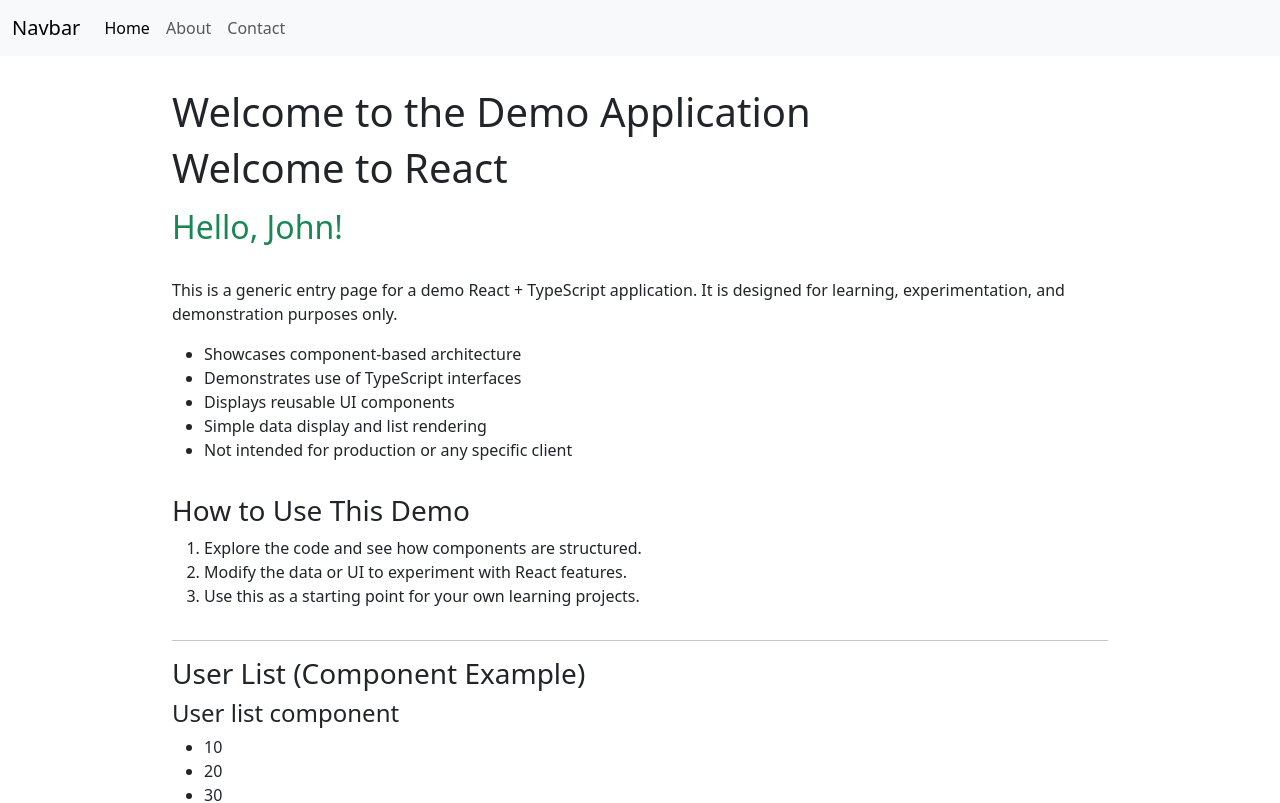
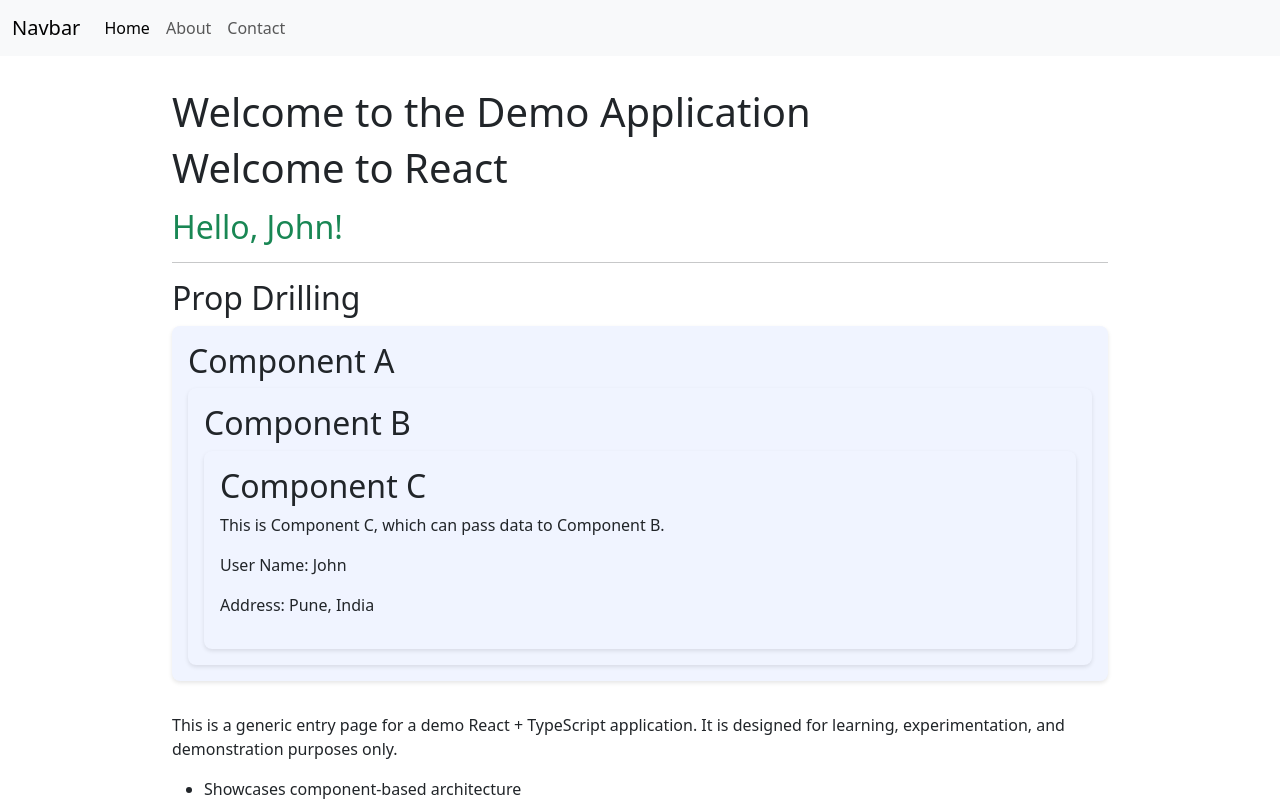
Before and after one commit to shirkeamy/AalimxClasses, a React (Create React App) app in the folder Dec24/React/may-app-1/: page / in a window 1280 px wide. Shown: the top 803 px of the page. Built offline with nearby package versions, Linux system fonts and the light colour scheme.

Commit message:
Dec2024Batch | Amol | Session 18 - React Prop drilling, Context API

```diff
--- a/Dec24/React/may-app-1/src/Pages/LandingPage.tsx
+++ b/Dec24/React/may-app-1/src/Pages/LandingPage.tsx
@@ -1,12 +1,17 @@
-import React from "react";
+import React, { createContext } from "react";
 import ListOfNumbers from "../Components/ListOfNumbers";
 import MainHeading from "../Components/MainHeading";
 import UserList from "../Components/UserList";
 import { IUserList } from "../Interface/Interfaces";
+import ComponentA from "./PropDrilling/ComponentA";
+
+export const data = createContext("");
+export const data1 = createContext("");
 
 const LandingPage: React.FC = () => {
     // Example user and data for entry page
     const userName: string = "John";
+    const address: string = "Pune, India";
     const numbers: number[] = [1, 2, 3, 4, 5, 6, 7, 8, 9, 10];
     const userList: IUserList[] = [
         { userName: "Alice", userAge: 25, userEmail: "exmaple@example.com" },
@@ -23,6 +28,17 @@ const LandingPage: React.FC = () => {
                     Hello, {userName}!
                 </h2>
             </header>
+            <hr />
+            <h2>Prop Drilling</h2>
+            <div>
+                {
+                    <data.Provider value={userName}>
+                        <data1.Provider value={address}>
+                            <ComponentA />
+                        </data1.Provider>
+                    </data.Provider>
+                }
+            </div>
             <section style={{ margin: "2rem 0" }}>
                 <p>
                     This is a generic entry page for a demo React + TypeScript application. It is designed for learning, experimentation, and demonstration purposes only.
--- /dev/null
+++ b/Dec24/React/may-app-1/src/Pages/PropDrilling/ComponentA.tsx
@@ -0,0 +1,12 @@
+import ComponentB from "./ComponentB";
+
+const ComponentA: React.FC = () => {
+    return (
+        <div className="component-a" style={{ padding: "1rem", backgroundColor: "#f0f4ff", borderRadius: "8px", boxShadow: "0 2px 4px rgba(0, 0, 0, 0.1)" }}>
+            <h2>Component A</h2>
+            <ComponentB />
+        </div>
+    );
+}
+
+export default ComponentA;
--- /dev/null
+++ b/Dec24/React/may-app-1/src/Pages/PropDrilling/ComponentB.tsx
@@ -0,0 +1,12 @@
+import ComponentC from "./ComponentC";
+
+const ComponentB: React.FC = () => {
+    return (
+        <div className="component-a" style={{ padding: "1rem", backgroundColor: "#f0f4ff", borderRadius: "8px", boxShadow: "0 2px 4px rgba(0, 0, 0, 0.1)" }}>
+            <h2>Component B</h2>
+            <ComponentC />
+        </div>
+    );
+}
+
+export default ComponentB;
--- /dev/null
+++ b/Dec24/React/may-app-1/src/Pages/PropDrilling/ComponentC.tsx
@@ -0,0 +1,34 @@
+import { data, data1 } from "../LandingPage";
+
+const ComponentC: React.FC = () => {
+    return (
+        <div className="component-a" style={{ padding: "1rem", backgroundColor: "#f0f4ff", borderRadius: "8px", boxShadow: "0 2px 4px rgba(0, 0, 0, 0.1)" }}>
+            <h2>Component C</h2>
+            <p>This is Component C, which can pass data to Component B.</p>
+            <data.Consumer>
+                {
+                    (userName) => {
+                        return (
+                            <data1.Consumer>
+                                {
+                                    (addr) => {
+                                        return (
+                                            <>
+                                                <p>User Name: {userName}</p>
+                                                <p>Address: {addr}</p>
+                                            </>
+                                        )
+
+                                    }
+                                }
+                            </data1.Consumer>
+                        )
+                    }
+                }
+            </data.Consumer>
+
+        </div>
+    );
+}
+
+export default ComponentC;
```
